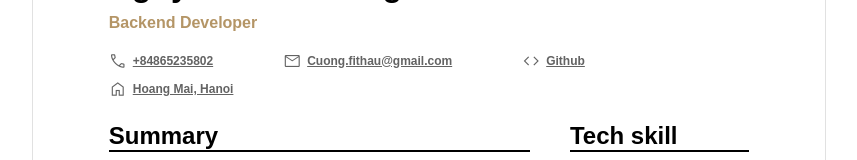
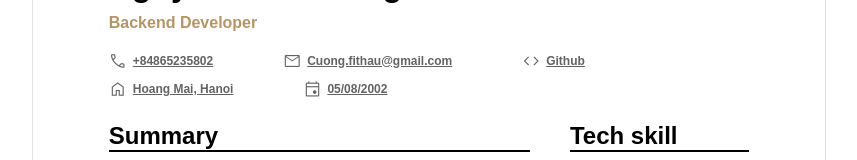
Before and after one commit to cuonvc/My-resume, a plain HTML site: page index.html in a window 1280 px wide. Shown: the part 140-300 px from the top of the page, without its empty margins (211-1068 px from the left). Drawn offline with nearby package versions, Linux system fonts and the light colour scheme.

Commit message:
Update index.html

```diff
--- a/index.html
+++ b/index.html
@@ -33,6 +33,10 @@
                 <a href="https://goo.gl/maps/Gk1TCL7eRTZii1mK7" class="header_contact-link">
                     <span class="header_icon-contact material-symbols-outlined">home</span>
                     <p class="header_contact-view">Hoang Mai, Hanoi</p>
+                </a>
+                <a href="#" class="header_contact-link">
+                    <span class="material-symbols-outlined">event</span>
+                    <p class="header_contact-view">05/08/2002</p>
                 </a>
             </div>
         </div>
```
